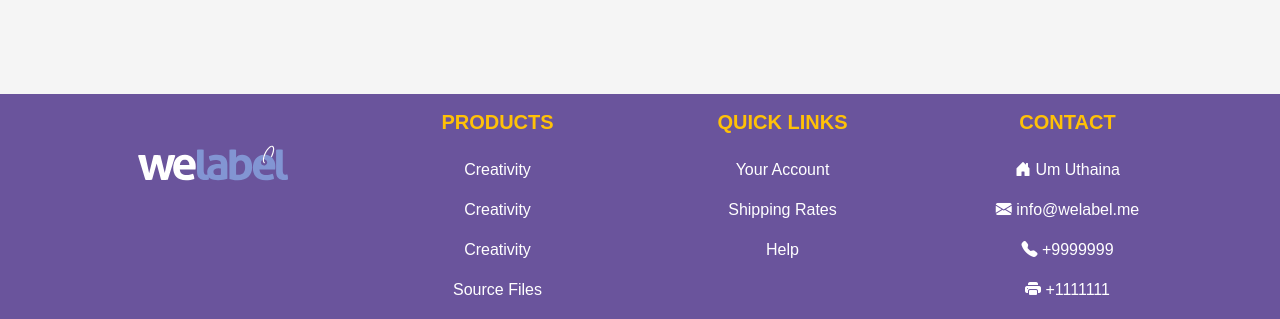
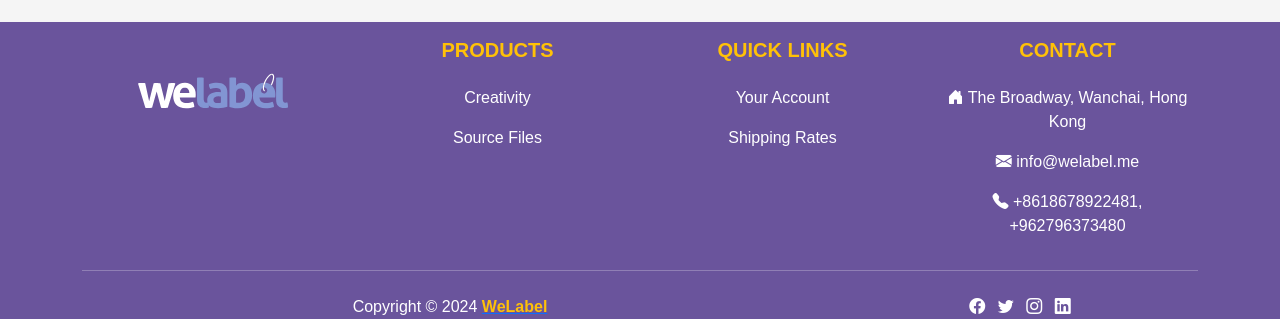
Before and after one commit to jilosius/welabel_site, a website with bundled scripts: page index.html in a window 1280 px wide. Shown: the part 2481-2800 px from the top of the page. Built offline with nearby package versions, Linux system fonts and the light colour scheme.

Commit message:
updated footer and made carousal take full width on home page

```diff
--- a/components/footer.html
+++ b/components/footer.html
@@ -1,4 +1,4 @@
-<footer class="footer text-md-left text-white pb-4 mt-5">
+<footer class="footer text-md-left text-white  mt-5">
   <div class="container text-center text-md-left">
       <div class="row">
           <!-- Company Name Section -->
@@ -12,8 +12,6 @@
           <div class="col-md-3 col-lg-3 col-xl-3 mx-auto mt-3">
               <h5 class="text-uppercase mb-4 font-weight-bold text-warning fw-bold">Products</h5>
               <p><a href="#" class="text-white" style="text-decoration: none; ">Creativity</a></p>
-              <p><a href="#" class="text-white" style="text-decoration: none;">Creativity</a></p>
-              <p><a href="#" class="text-white" style="text-decoration: none;">Creativity</a></p>
               <p><a href="#" class="text-white" style="text-decoration: none;">Source Files</a></p>
           </div>
 
@@ -22,16 +20,15 @@
               <h5 class="text-uppercase mb-4 font-weight-bold text-warning fw-bold">Quick Links</h5>
               <p><a href="#" class="text-white" style="text-decoration: none;">Your Account</a></p>
               <p><a href="#" class="text-white" style="text-decoration: none;">Shipping Rates</a></p>
-              <p><a href="#" class="text-white" style="text-decoration: none;">Help</a></p>
           </div>
 
           <!-- Contact Section -->
           <div class="col-md-3 col-lg-3 col-xl-3 mx-auto mt-3">
               <h5 class="text-uppercase mb-4 font-weight-bold text-warning fw-bold">Contact</h5>
-              <p><i class="bi bi-house-door-fill mr-3"></i> Um Uthaina</p>
+              <p><i class="bi bi-house-door-fill mr-3"></i> The Broadway, Wanchai, Hong Kong</p>
               <p><i class="bi bi-envelope-fill mr-3"></i> info@welabel.me</p>
-              <p><i class="bi bi-telephone-fill mr-3"></i> +9999999</p>
-              <p><i class="bi bi-printer-fill mr-3"></i> +1111111</p>
+
+              <p><i class="bi bi-telephone-fill mr-3"></i> +8618678922481, +962796373480</p>
           </div>
       </div>
 
--- a/index.html
+++ b/index.html
@@ -16,7 +16,7 @@
     <header id="header"></header>
 
     <!-- Dummy Sections & Text -->
-    <div class="container my-5">
+    <div class="container-fluid p-0">
         <section class="mb-0">
             <div id="carouselExampleDark" class="carousel carousel-dark slide carousel-fade" data-bs-ride="carousel">
                 <div class="carousel-indicators">
@@ -95,24 +95,21 @@
                         <img src="assets/images/card1.png" class="card-img-top mt-2" alt="...">
                         <div class="card-body">
                             <p class="card-text">Some quick example text to build on the card title and make up the bulk
-                                of
-                                the card's content.</p>
+                                of the card's content.</p>
                         </div>
                     </div>
                     <div class="card" style="width: 18rem;">
                         <img src="assets/images/card2.jpg" class="card-img-top mt-2" alt="...">
                         <div class="card-body">
                             <p class="card-text">Some quick example text to build on the card title and make up the bulk
-                                of
-                                the card's content.</p>
+                                of the card's content.</p>
                         </div>
                     </div>
                     <div class="card" style="width: 18rem;">
                         <img src="assets/images/card3.png" class="card-img-top mt-2" alt="...">
                         <div class="card-body">
                             <p class="card-text">Some quick example text to build on the card title and make up the bulk
-                                of
-                                the card's content.</p>
+                                of the card's content.</p>
                         </div>
                     </div>
                 </div>
@@ -127,7 +124,6 @@
         </section>
         <hr>
         <section class="mb-5">
-            <h2 class="text-center">Section 5</h2>
             <div class="container">
                 <div style="width: 100%;">
                     <div style="position: relative; padding-bottom: 56.25%; padding-top: 0; height: 0;"><iframe
```
